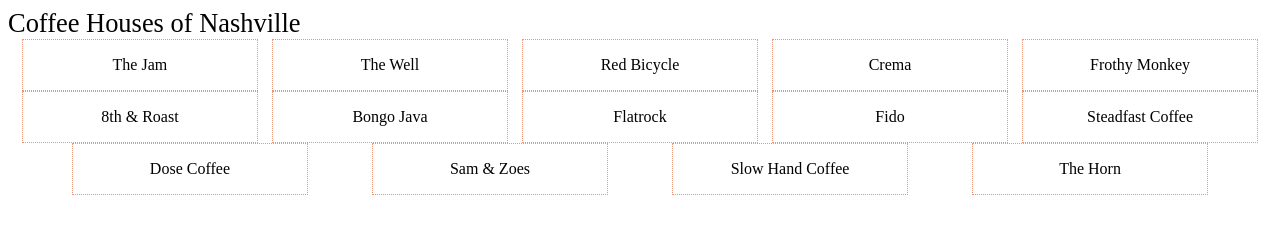
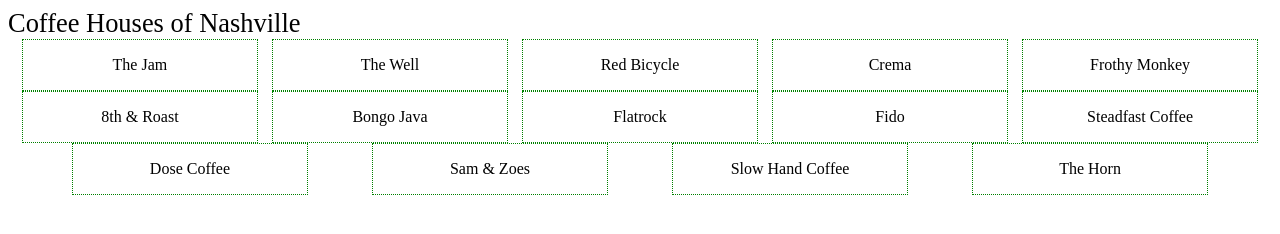
Before and after one commit to ChasityBrown/Coffee-House, a plain HTML site: page index.html in a window 1280 px wide. Drawn offline with Linux system fonts and the light colour scheme.

Commit message:
changed color

```diff
--- a/styles/main.css
+++ b/styles/main.css
@@ -10,7 +10,7 @@
 }
 .shop {
     flex-basis: 16%;
-    border: 1px dotted darksalmon;
+    border: 1px dotted green;
     padding: 1em;
     text-align: center;
 }
```
